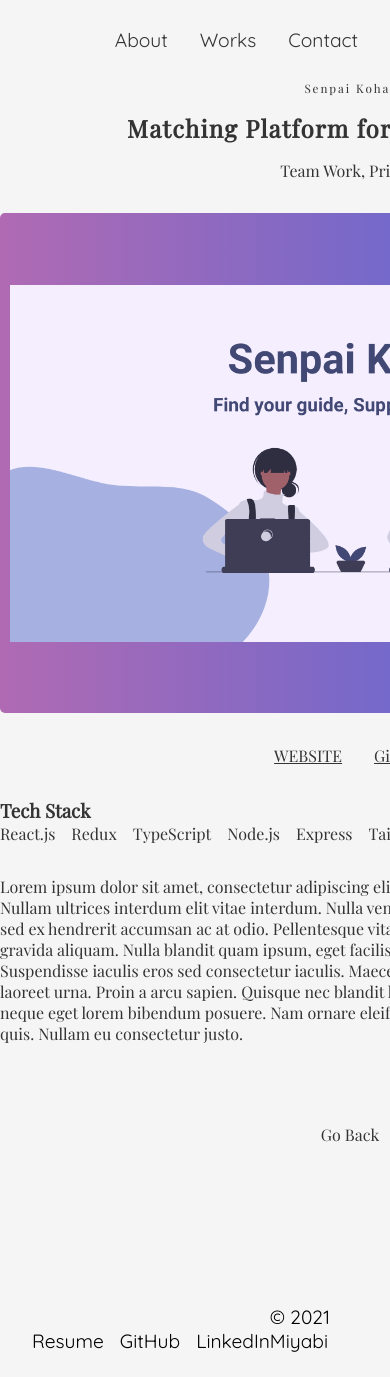
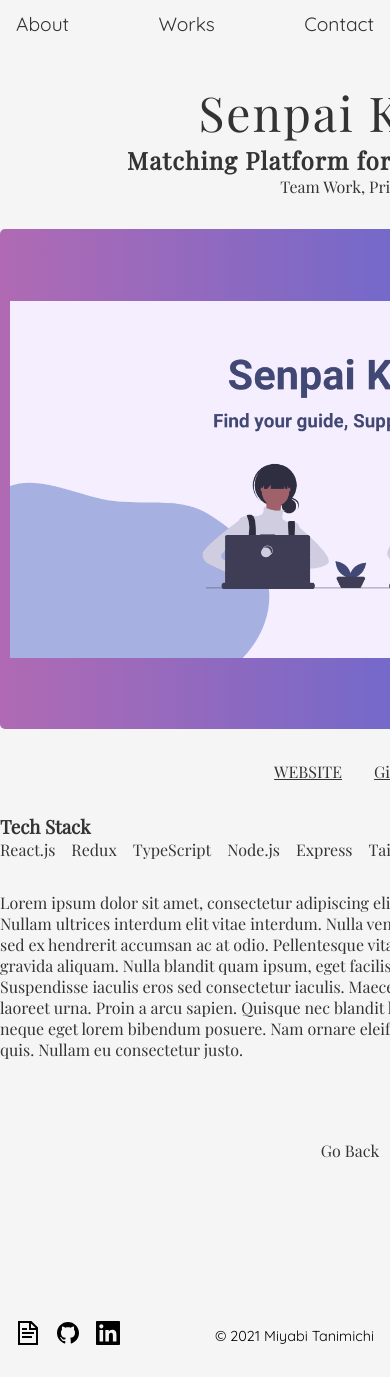
Before and after one commit to miyabitanimchi/my-portfolio-ver2, a Next.js app: page /works/senpai-kohai in a window 390 px wide. Before the commit the page ends 1353 px from the top, so only its background shows below. Built offline with nearby package versions, Linux system fonts and the light colour scheme; a web font is replaced by a local one.

Commit message:
add responsive style

```diff
--- a/components/layouts/contactSection/ContactSection.tsx
+++ b/components/layouts/contactSection/ContactSection.tsx
@@ -10,12 +10,12 @@ const ContactSection = () => (
       delay={200}
       className={styles.contactWrap}
     >
-      <p className={`${utilStyles.headingLg} ${styles.contactTitle}`}>
+      <p className={`${utilStyles.headingXlFixed} ${styles.contactTitle}`}>
         Please feel free to contact me!
       </p>
       <a
         href="https://mail.google.com/mail/u/0/?fs=1&tf=cm&source=mailto&su=Let%27s+talk&to=miyabitanimichi@gmail.com"
-        className={`${utilStyles.heading3Xl} ${styles.emailLink} ${utilStyles.gradientGray} ${utilStyles.gradientTextKit}`}
+        className={`${utilStyles.heading3XlFixed} ${styles.emailLink} ${utilStyles.gradientGray} ${utilStyles.gradientTextKit}`}
         target="_blank"
         rel="noopener noreferrer"
       >
--- a/components/layouts/footer/Footer.module.scss
+++ b/components/layouts/footer/Footer.module.scss
@@ -1,17 +1,46 @@
 @import "../../../styles/abstructs/variables";
+@import "../../../styles/abstructs/mixins";
 .footer {
   width: 100vw;
   height: 3rem;
+  @include smMobile {
+    height: 3.5rem;
+  }
   .contentWrap {
     display: flex;
     align-items: center;
     justify-content: space-between;
     font-family: $second-font-family;
-    font-size: 1.2rem;
     padding: 0 2rem;
-
-    .link {
-      margin-left: 1rem;
+    @include smMobile {
+      padding: 0 1rem;
+      font-size: 1.5rem;
+    }
+    .links {
+      font-size: 1.2rem;
+      @include mobile {
+        font-size: 1rem;
+      }
+      @include smMobile {
+        display: none;
+      }
+      .link {
+        margin-right: 1rem;
+      }
+    }
+    .iconLinks {
+      font-family: 1.9rem;
+      .link {
+        margin-right: 1rem;
+      }
+      @include smMobile-min {
+        display: none;
+      }
+    }
+    .copyRight {
+      @include smMobile {
+        font-size: 0.9rem;
+      }
     }
   }
 }
--- a/components/layouts/footer/Footer.tsx
+++ b/components/layouts/footer/Footer.tsx
@@ -1,12 +1,14 @@
 import React from "react";
 import styles from "../../layouts/footer/Footer.module.scss";
-// import Link from "next/link";
+import { GrDocumentText, GrGithub, GrLinkedin } from "react-icons/gr";
 
 const Footer = () => (
   <footer className={styles.footer}>
     <div className={styles.contentWrap}>
-      <div>
-        <a href="#">Resume</a>
+      <div className={styles.links}>
+        <a href="#" className={styles.link}>
+          Resume
+        </a>
         <a
           href="https://github.com/miyabitanimchi"
           target="_blank"
@@ -24,7 +26,28 @@ const Footer = () => (
           LinkedIn
         </a>
       </div>
-      <p>&copy; 2021 Miyabi Tanimichi</p>
+      <div className={styles.iconLinks}>
+        <a href="#" className={styles.link}>
+          <GrDocumentText />
+        </a>
+        <a
+          href="https://github.com/miyabitanimchi"
+          target="_blank"
+          rel="noopener noreferrer"
+          className={styles.link}
+        >
+          <GrGithub />
+        </a>
+        <a
+          href="https://www.linkedin.com/in/miyabi-tanimichi-71001a203/"
+          target="_blank"
+          rel="noopener noreferrer"
+          className={styles.link}
+        >
+          <GrLinkedin />
+        </a>
+      </div>
+      <p className={styles.copyRight}>&copy; 2021 Miyabi Tanimichi</p>
     </div>
   </footer>
 );
--- a/components/layouts/header/Header.module.scss
+++ b/components/layouts/header/Header.module.scss
@@ -1,20 +1,33 @@
 @import "../../../styles/abstructs/variables";
+@import "../../../styles/abstructs/mixins";
 
 .header {
   position: fixed;
   width: 100vw;
-  height: 3rem;
-  display: flex;
-  align-items: center;
-  justify-content: flex-end;
-  padding: 1rem 2rem 1rem 0;
+  height: 5rem;
   top: 0;
   z-index: 1;
   background: rgba(255, 255, 255, 0);
+  @include tablet {
+    height: 3rem;
+  }
+  .nav {
+    height: 100%;
+    display: flex;
+    align-items: center;
+    justify-content: flex-end;
+    @include smMobile {
+      justify-content: space-between;
+      padding: 0 1rem;
+    }
+  }
   .menu {
     margin-right: 2rem;
     font-size: 1.2rem;
     font-family: $second-font-family;
     color: $main-font-color;
+    @include smMobile {
+      margin-right: 0;
+    }
   }
 }
--- a/components/layouts/header/Header.tsx
+++ b/components/layouts/header/Header.tsx
@@ -8,7 +8,7 @@ const Header = () => {
   console.log(router.asPath);
   return (
     <header className={styles.header}>
-      <nav>
+      <nav className={styles.nav}>
         <Link href="/#about">
           <a className={styles.menu}>About</a>
         </Link>
--- a/components/layouts/worksSection/Works.module.scss
+++ b/components/layouts/worksSection/Works.module.scss
@@ -32,7 +32,7 @@
         @include mobile {
           margin-bottom: 0.5rem;
         }
-        @include pc {
+        @include pc-min {
           &:hover {
             transform: translateX(2rem);
           }
--- a/styles/abstructs/_mixins.scss
+++ b/styles/abstructs/_mixins.scss
@@ -2,7 +2,8 @@ $s-mb: 480px;
 $sm: 640px;
 $s-tb: 768px;
 $tb: 1024px;
-$pc: 1025px;
+$s-mb-min: 481px;
+$pc-min: 1025px;
 
 @mixin smMobile {
   @media screen and (max-width: $s-mb) {
@@ -28,8 +29,14 @@ $pc: 1025px;
   }
 }
 
-@mixin pc {
-  @media screen and (min-width: $pc) {
+@mixin smMobile-min {
+  @media screen and (min-width: $s-mb-min) {
     @content;
   }
 }
+
+@mixin pc-min {
+  @media screen and (min-width: $pc-min) {
+    @content;
+  }
+}
--- a/styles/utils.module.scss
+++ b/styles/utils.module.scss
@@ -42,7 +42,7 @@
 }
 
 .heading3Xl {
-  font-size: 3vw;
+  font-size: 3rem;
   letter-spacing: 0.12rem;
   font-weight: 100;
 }
@@ -59,6 +59,21 @@
   }
 }
 
+.heading3XlFixed {
+  font-size: 3rem;
+  letter-spacing: 0.12rem;
+  font-weight: 100;
+  @include smTablet {
+    font-size: 2.5rem;
+  }
+  @include mobile {
+    font-size: 2rem;
+  }
+  @include smMobile {
+    font-size: 1.2rem;
+  }
+}
+
 .heading2XlFixed {
   font-size: 2.5rem;
   letter-spacing: 0.12rem;
@@ -71,10 +86,23 @@
   }
 }
 
+.headingXlFixed {
+  font-size: 1.8rem;
+  letter-spacing: 0.1rem;
+  @include smTablet {
+    font-size: 1.5rem;
+  }
+  @include mobile {
+    font-size: 1.2rem;
+  }
+  @include smMobile {
+    font-size: 1rem;
+  }
+}
+
 .headingXl {
   font-size: 1.8vw;
   letter-spacing: 0.1rem;
-  margin: 1rem auto;
   @include smTablet {
     font-size: 2.5vw;
   }
@@ -86,7 +114,6 @@
 .headingLg {
   font-size: 1.5rem;
   letter-spacing: 0.08rem;
-  margin: 1rem auto;
 }
 
 .headingMd {
```
Also changed, not shown: components/layouts/aboutSection/About.module.scss (+7 -9 lines).
